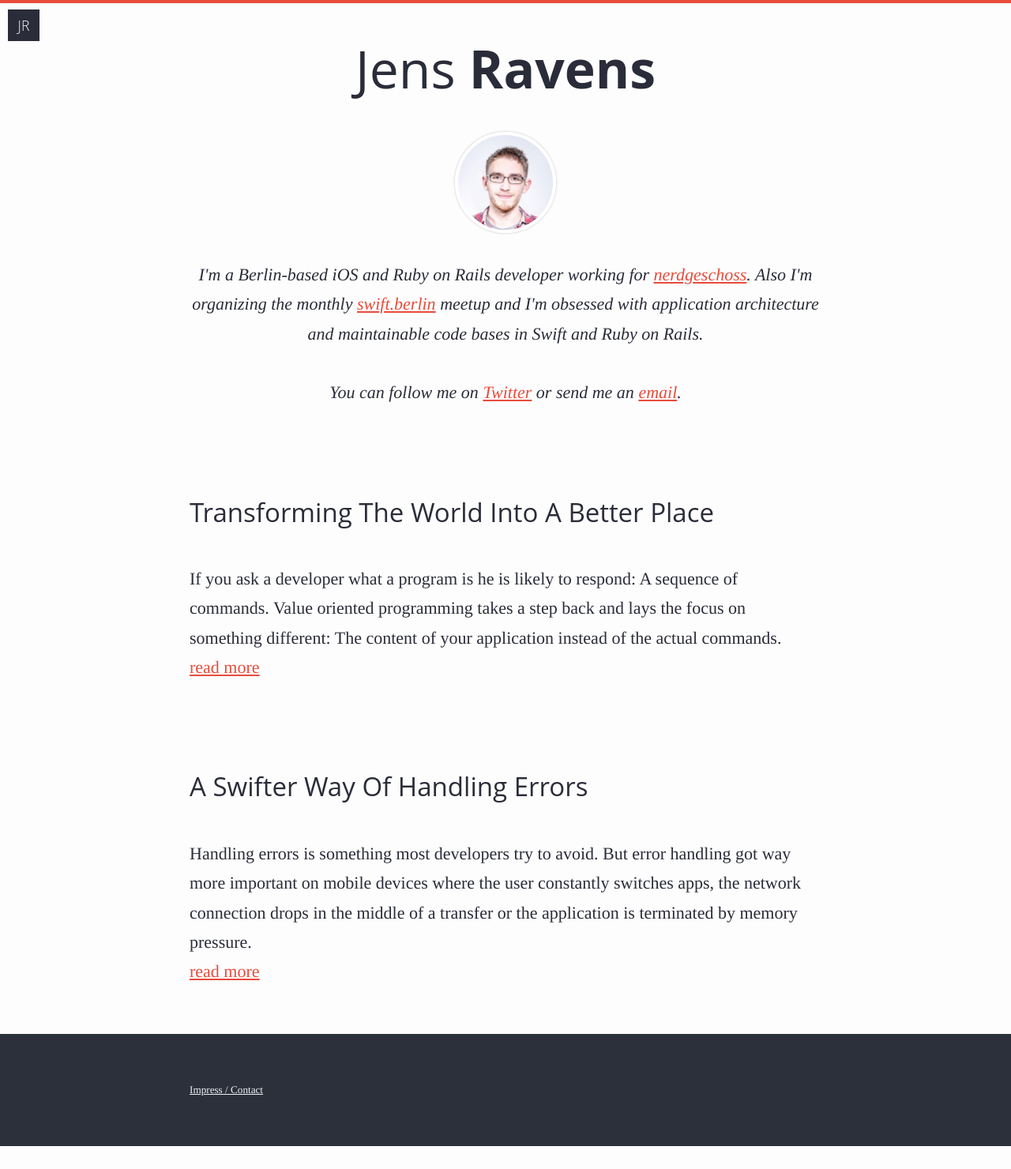
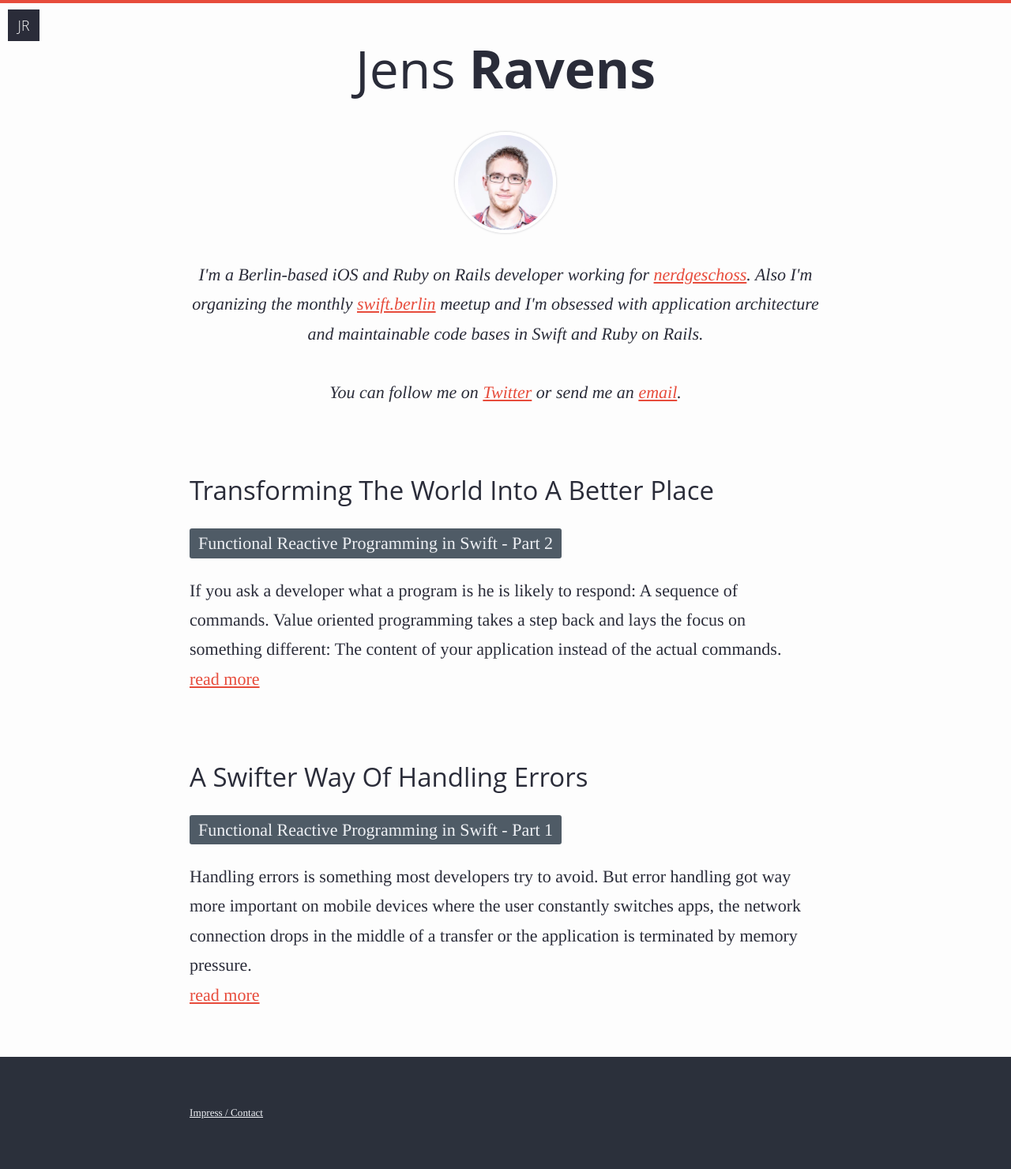
Before and after one commit to JensRavens/jensravens.github.io, a Jekyll site: the page built from index.html, in a window 1280 px wide. Shown: the whole page at 79% size. Built offline with Jekyll 4.4.1, drawn with Linux system fonts in a browser that asks for light colours; Markdown is read by kramdown in place of the engine named in the settings; before the commit the page ends 1451 px from its top, so only the background shows below that.

Commit message:
add the series page

```diff
--- /dev/null
+++ b/_layouts/series.html
@@ -0,0 +1,6 @@
+---
+layout: default
+---
+<div class="container">
+  {{ content }}
+</div>
--- a/_posts/2015-05-22-a-swifter-way-of-handling-errors.md
+++ b/_posts/2015-05-22-a-swifter-way-of-handling-errors.md
@@ -1,5 +1,7 @@
 ---
-tags: swift, monads, errorhandling
+tags: [swift, monads, errorhandling]
+series: Functional Reactive Programming in Swift
+series-index: 1
 abstract: >
   Handling errors is something most developers try to avoid. But error handling
   got way more important on mobile devices where the user constantly switches
--- a/_posts/2015-05-24-transforming-the-world-into-a-better-place.md
+++ b/_posts/2015-05-24-transforming-the-world-into-a-better-place.md
@@ -1,5 +1,7 @@
 ---
-tags: swift, monads, errorhandling
+tags: [swift, monads, errorhandling]
+series: Functional Reactive Programming in Swift
+series-index: 2
 abstract: >
   If you ask a developer what a program is he is likely to respond: A sequence of
   commands. Value oriented programming takes a step back and lays the focus on
--- a/_sass/_article.scss
+++ b/_sass/_article.scss
@@ -29,6 +29,28 @@ article {
     }
 
     overflow: auto;
+  }
+}
+
+.article-preview {
+  h2 {
+    margin: 0 0 2*$padding;
+  }
+}
+
+.article-series {
+  font-size: 1rem;
+  margin: 0;
+  padding: 0 0.5rem;
+  color: #eff1f5;
+  text-decoration: none;
+  background-color: #4f5b66;
+  display: inline-block;
+  border-radius: 3px;
+
+  &:hover {
+    color: #eff1f5;
+    background-color: #8fa1b3;
   }
 }
 
--- a/css/main.scss
+++ b/css/main.scss
@@ -20,7 +20,7 @@ $color-text:       #2A2C39;
 $color-text-muted: #7f8c8d;
 $color-background: #fdfdfd;
 $color-tint:       #e74c3c;
-$color-tint-alt:   #e7cc3c;
+$color-tint-alt:   #bf616a;
 
 $border-radius:    3px;
 
--- a/index.html
+++ b/index.html
@@ -12,8 +12,11 @@ title: Home
 </div>
 <div class="container">
   {% for post in site.posts %}
-    <article>
+    <article class="article-preview">
       <h2>{{ post.title }}</h2>
+      {% if post.series %}
+      <a href="/series/{{post.series | slugify}}" class="article-series">{{post.series}} - Part {{post.series-index}}</a>
+      {% endif %}
       <p>
         {{ post.abstract }}
         <br>
--- /dev/null
+++ b/series/functional-reactive-programming-in-swift.html
@@ -0,0 +1,21 @@
+---
+layout: series
+series: Functional Reactive Programming in Swift
+permalink: /series/functional-reactive-programming-in-swift/
+---
+
+<h1>{{page.series}}</h1>
+
+{% for post in site.posts reversed %}
+  <article class="article-preview">
+    <h2>{{ post.title }}</h2>
+    {% if post.series %}
+    <a href="/series/{{post.series | slugify}}" class="article-series">Part {{post.series-index}}</a>
+    {% endif %}
+    <p>
+      {{ post.abstract }}
+      <br>
+      <a href="{{ post.url }}">read more</a>
+    </p>
+  </article>
+{% endfor %}
```
